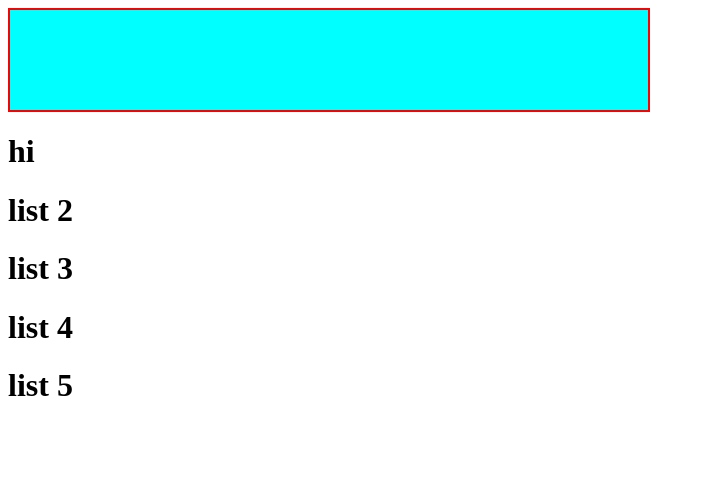
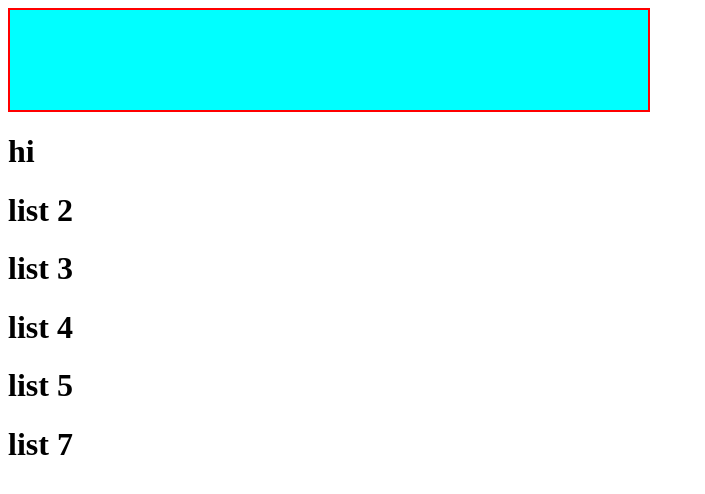
Before and after one commit to piyalichatterjee/Git-Practice-New, a plain HTML site: page index1.html in a window 1280 px wide. Shown: the whole page, without its empty margins (0-705 px from the left). Drawn offline with Linux system fonts and the light colour scheme.

Commit message:
list 7 added

```diff
--- a/index1.html
+++ b/index1.html
@@ -36,7 +36,7 @@
     <h1>list 3</h1>
     <h1>list 4</h1>
     <h1>list 5</h1>
-
+     <h1>list 7</h1>
 
 
 
```
